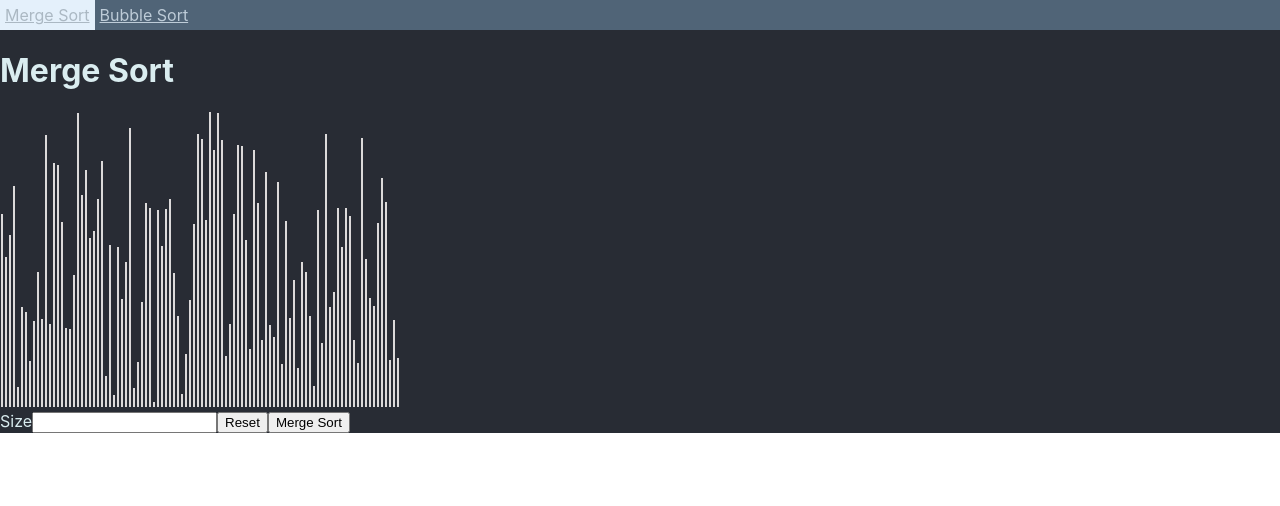
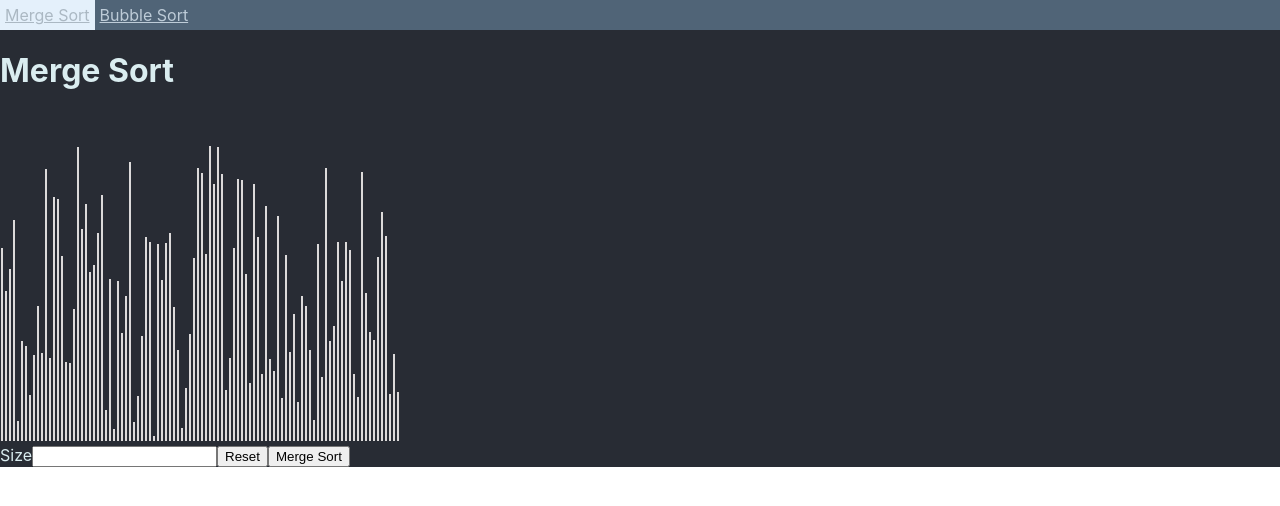
Before and after one commit to chhunpaul/sorting-visualizer, a React (Create React App) app: page / in a window 1280 px wide. Shown: the top 506 px of the page. Built offline with nearby package versions, Linux system fonts and the light colour scheme.

Commit message:
Fix height shifting when resizing

```diff
--- a/src/sortingVisualizer/mergeSortVisualizer.jsx
+++ b/src/sortingVisualizer/mergeSortVisualizer.jsx
@@ -46,11 +46,13 @@ export default class MergeSortVisualizer extends SortingVisualizer {
         return (
             <div className="SortingVisualizer MergeSort">
                 <h1>Merge Sort</h1>
-                <div>
-                    {array.map((value, idx) =>
-                        <div className="array-bar" style={{height: `${value}px`}} key={idx}>
-                        </div>
-                    )}
+                <div className="visualizer-container">
+                    <div className="bar-container">
+                        {array.map((value, idx) =>
+                            <div className="array-bar" style={{height: `${value}px`}} key={idx}>
+                            </div>
+                        )}
+                    </div>
                 </div>
                 <label>Size</label>
                 <input onChange={this.onSizeChange}/>
```
